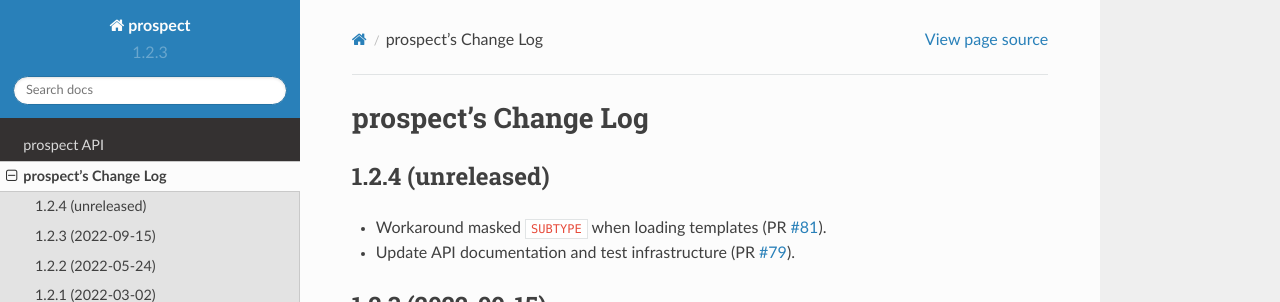
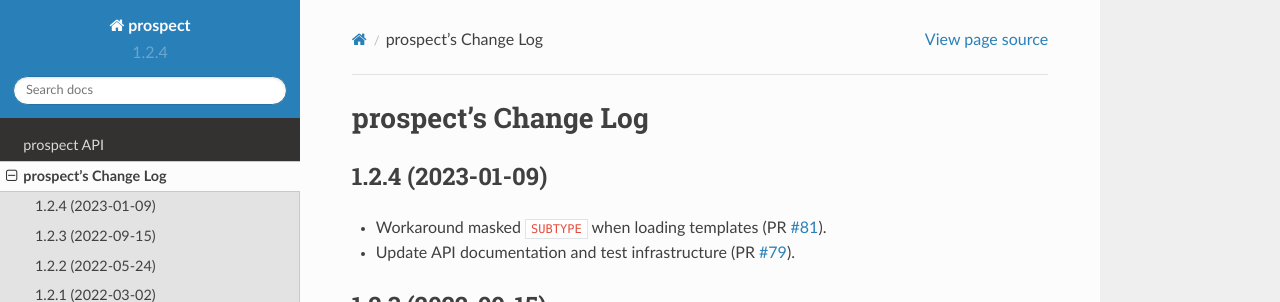
Before and after one commit to desihub/prospect, a Sphinx documentation site: the page built from doc/changes.rst, in a window 1280 px wide and 900 px high. Shown: the top 302 px of the window. Built offline with Sphinx 7.4.7 and the Read the Docs theme 2.0.0, drawn with Linux system fonts in a browser that asks for light colours.

Commit message:
preparing for next tag

```diff
--- a/doc/changes.rst
+++ b/doc/changes.rst
@@ -2,7 +2,7 @@
 prospect's Change Log
 =====================
 
-1.2.4 (unreleased)
+1.2.4 (2023-01-09)
 ------------------
 
 * Workaround masked ``SUBTYPE`` when loading templates (PR `#81`_).
--- a/py/prospect/_version.py
+++ b/py/prospect/_version.py
@@ -1 +1 @@
-__version__ = '1.2.3'
+__version__ = '1.2.4'
```
